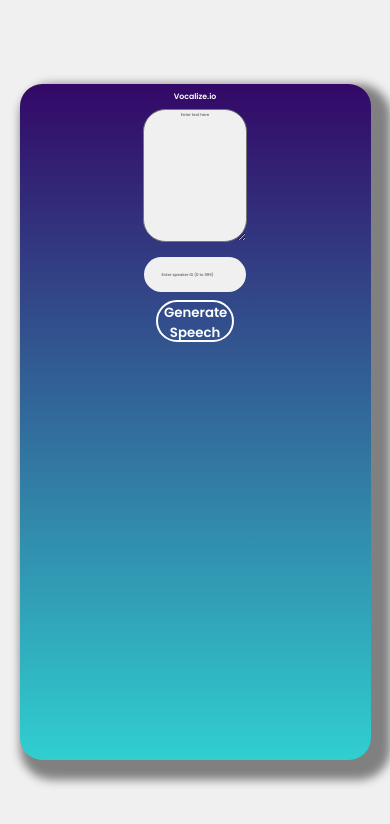
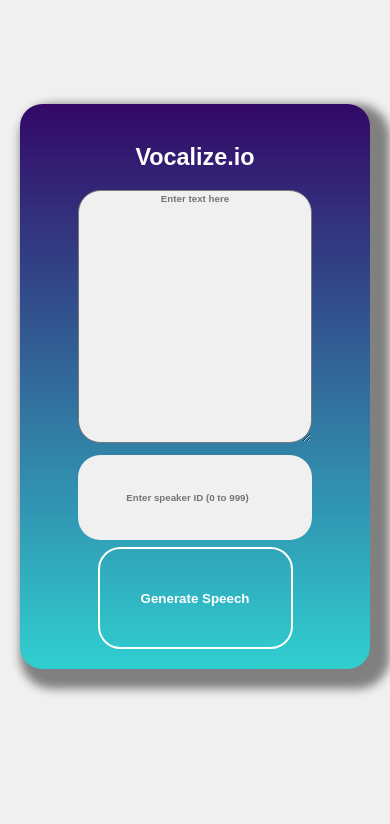
Before and after one commit to adarrrsh/vocalize.io, a React (Create React App) app: page / in a window 390 px wide. Shown: the top 824 px of the page. Built offline with nearby package versions, Linux system fonts and the light colour scheme.

Commit message:
Update generate.css

```diff
--- a/src/component/generate.css
+++ b/src/component/generate.css
@@ -1,11 +1,27 @@
+
+.span-text{
+    background-color: transparent;
+    font-size: 0.8vw;
+}
+
 @import url('https://fonts.googleapis.com/css2?family=Poppins:ital,wght@0,100;0,200;0,300;0,400;0,500;0,600;0,700;0,800;0,900;1,100;1,200;1,300;1,400;1,500;1,600;1,700;1,800;1,900&display=swap');
 
+* {
+    font-family: "Poppins", sans-serif;
+    font-weight: 600;
+    font-style: normal;
+    background-color: #F0F0F0;
+    color: white;
+    box-sizing: border-box;
+}
 
-.section-card{
+.section-card {
     display: flex;
     justify-content: center;
+    padding: 20px;
 }
-.card{
+
+.card {
     display: block;
     text-align: center;
     height: 80vh;
@@ -14,27 +30,24 @@
     margin-top: 10vh;
     border-radius: 22.4px;
     box-shadow: 10px 10px 10px 10px grey;
+    padding: 20px;
+    overflow: hidden;  /* Ensure child elements are contained */
 }
-.title{
+
+.title {
     background-color: transparent;
     font-size: 2vw;
 }
 
-*{
-    font-family: "Poppins", sans-serif;
-    font-weight: 600;
-    font-style: normal;
-    background-color: #F0F0F0;
-    color: white;
-}
-.generate-btn{
+.generate-btn {
     background-color: transparent;
     border: 2px solid white;
     width: 20vw;
     height: 5vh;
-    border-radius:22.4px ;
+    border-radius: 22.4px;
 }
-.text-input{
+
+.text-input {
     width: 25vw;
     text-align: center;
     border-radius: 22.4px;
@@ -42,23 +55,159 @@
     color: #30cfd0;
     font-size: 1vw;
 }
-.speaker-input{
+
+.speaker-input {
     text-align: center;
     width: 25vw;
     height: 4vh;
-    border-radius:22.4px ;
+    border-radius: 22.4px;
     border: none;
     margin: 2vw;
     font-size: 1vw;
     color: #30cfd0;
 }
 
-.generate-btn:hover{
-
-    border:none ;
+.generate-btn:hover {
+    border: none;
 }
 
-.audio-out{
+.audio-out {
     background-color: transparent;
-    margin: 10vh;
+    margin-top: 10vh;
+    width: 100%;
+    text-align: center;
+    max-height: 20vh;
 }
+
+/* Media Queries for Responsiveness */
+@media (max-width: 1200px) {
+    .title {
+        font-size: 2.5vw;
+    }
+    .generate-btn {
+        width: 25vw;
+        height: 6vh;
+    }
+    .text-input {
+        width: 30vw;
+        height: 18vh;
+        font-size: 1.2vw;
+    }
+    .speaker-input {
+        width: 30vw;
+        height: 5vh;
+        font-size: 1.2vw;
+    }
+    .audio-out {
+        margin-top: 8vh;
+    }
+}
+
+@media (max-width: 992px) {
+    .card {
+        height: 75vh;
+        width: 85vw;
+    }
+    .title {
+        font-size: 3vw;
+    }
+    .generate-btn {
+        width: 30vw;
+        height: 7vh;
+    }
+    .text-input {
+        width: 35vw;
+        height: 20vh;
+        font-size: 1.5vw;
+    }
+    .speaker-input {
+        width: 35vw;
+        height: 6vh;
+        font-size: 1.5vw;
+    }
+    .audio-out {
+        margin-top: 7vh;
+    }
+}
+
+@media (max-width: 768px) {
+    .card {
+        height: 70vh;
+        width: 80vw;
+    }
+    .title {
+        font-size: 4vw;
+    }
+    .generate-btn {
+        width: 35vw;
+        height: 8vh;
+    }
+    .text-input {
+        width: 40vw;
+        height: 22vh;
+        font-size: 1.8vw;
+    }
+    .speaker-input {
+        width: 40vw;
+        height: 7vh;
+        font-size: 1.8vw;
+    }
+    .audio-out {
+        margin-top: 6vh;
+    }
+}
+
+@media (max-width: 576px) {
+    .card {
+        height: 60vh;
+        width: 95vw;
+    }
+    .title {
+        font-size: 5vw;
+    }
+    .generate-btn {
+        width: 40vw;
+        height: 10vh;
+    }
+    .text-input {
+        width: 50vw;
+        height: 25vh;
+        font-size: 2vw;
+    }
+    .speaker-input {
+        width: 50vw;
+        height: 8vh;
+        font-size: 2vw;
+    }
+    .audio-out {
+        margin-top: 5vh;
+    }
+}
+
+@media (max-width: 400px) {
+    .card {
+        height: auto;
+        width: 100vw;
+    }
+    .title {
+        font-size: 6vw;
+    }
+    .generate-btn {
+        width: 50vw;
+        height: 12vh;
+    }
+    .text-input {
+        width: 60vw;
+        height: 30vh;
+        font-size: 2.5vw;
+    }
+    .speaker-input {
+        width: 60vw;
+        height: 10vh;
+        font-size: 2.5vw;
+    }
+    .audio-out {
+        margin-top: 4vh;
+        max-height: 15vh;
+    }
+}
```
